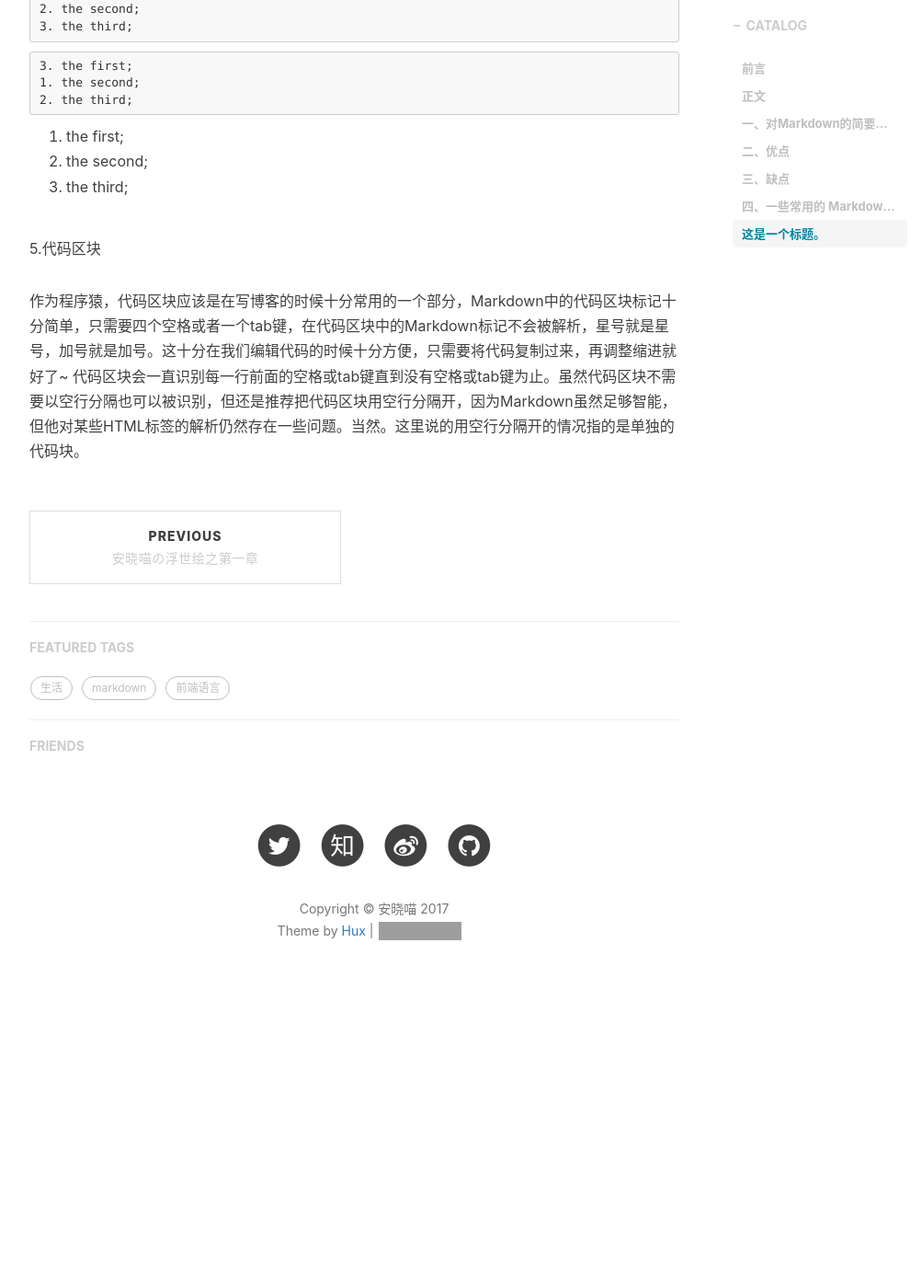
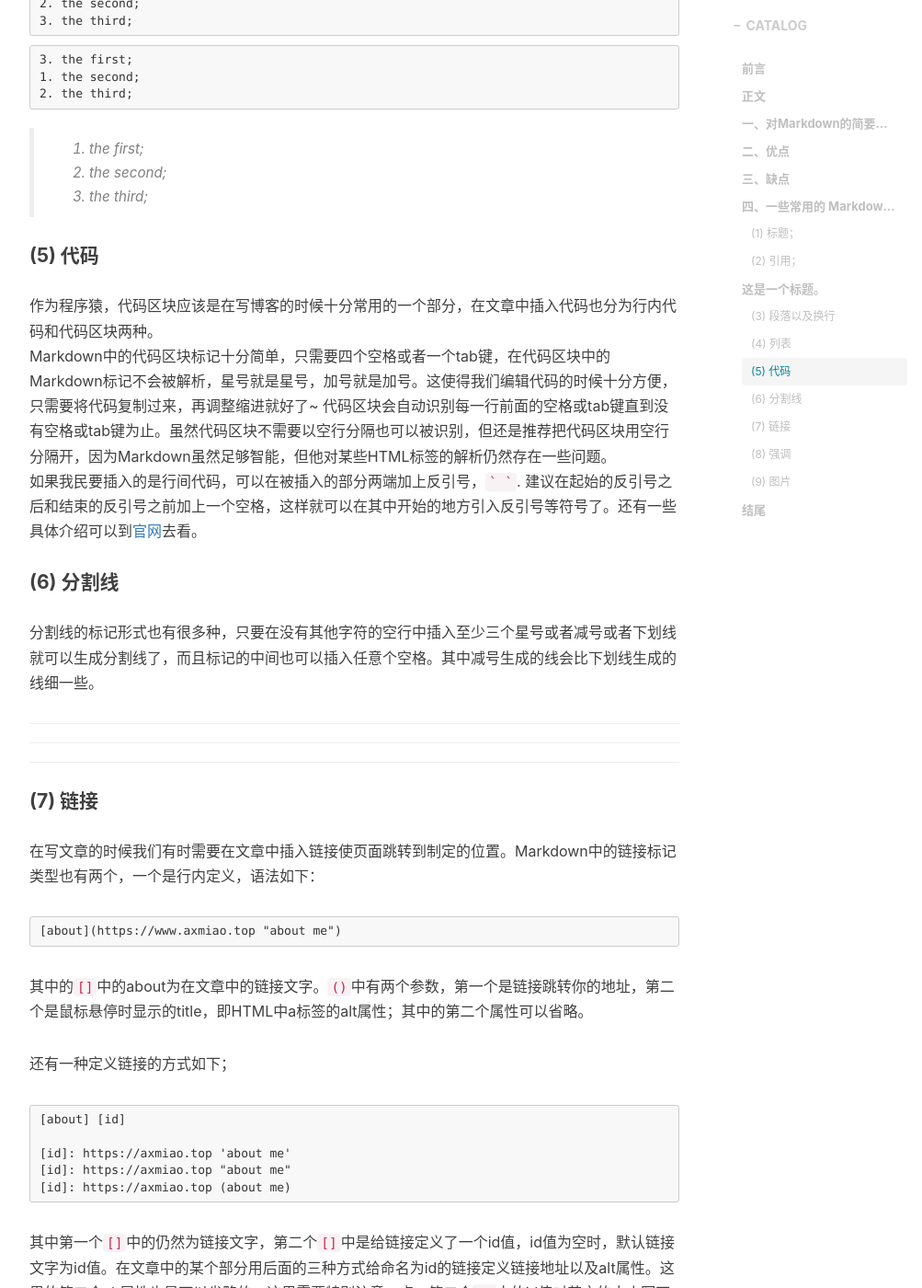
Before and after one commit to axmiao/axmiao.github.io, a Jekyll site: the page built from _posts/2017-07-31-Markdown语言.md, in a window 1280 px wide and 1400 px high, scrolled down 4995 px. Shown: the whole window at 92% size, without its empty margins (233-1236 px from the left). Built offline with Jekyll 4.4.1, drawn with Linux system fonts in a browser that asks for light colours; nearby versions of some CDN libraries; comment, search, counter and statistics services are not loaded; before the commit the page ends 6111 px from its top, so only the background shows below that; some of the changed text lies outside the part shown; grey boxes are pictures that could not be loaded.

Commit message:
post about markdown 0.0.33

````diff
--- a/_posts/2017-07-31-Markdown语言.md
+++ b/_posts/2017-07-31-Markdown语言.md
@@ -46,7 +46,7 @@ Markdown语言应该可以算是HTML语言的精简版，当我们想要生成
 
 ### 四、一些常用的 Markdown语法
 
-1. 标题；
+#### (1) 标题；
 
 在Markdown中，标题的表示方法有两种
 其一是用底线的形式来标记标题。利用=来标记高阶标题，用-来标记低阶标题；如下面的例子：
@@ -70,7 +70,7 @@ This is an H2
 ###### Title
 ```
 
-2.引用；
+#### (2) 引用；
 
 Markdown中标记引用使用的是`>`，类似于email中的引用方式。在引用内容的前边加上`>`,即生成引用区块，我在百度上看到一个帖子中说引用区块的最前端需要与前面的内容用至少一个空行隔开，如果没有这个空行，将无法终止这个引用区块，即使在引用区块结尾的地方用很多空行隔开也无效。由此可知在Markdown中在段落之间或者不同的区块之间空行是一个十分良好的习惯。
 关于引用的标记也有如下几种不同的情况：
@@ -142,11 +142,11 @@ id sem consectetuer libero luctus adipiscing.
 >
 >     return shell_exec("echo $input | $markdown_script");
 
-3.段落以及换行
+#### (3) 段落以及换行
 
-如果是确定一个段落可以在段落的前后分别用一个空行将其隔开，中间的字符就将成为一个段落，但是段落之间会有较大的空间，如果你指向让文字换行而不产生那么大的空间，可以在要换行的地方先打至少两个空格加一个回车，这样就相当于在当前位置添加了HTML中的`<br/>`；
+如果是确定一个段落可以在段落的前后分别用一个空行将其隔开，中间的字符就将成为一个段落，但是段落之间会有较大的空间，如果你只想让文字换行而不产生那么大的空间，可以在要换行的地方先打至少两个空格再加一个回车，这样就相当于在当前位置添加了HTML中的`<br/>`；
 
-4.列表
+#### (4) 列表
 
 列表分为有序列表和无序列表。两种列表的标记形式十分相似。
 
@@ -188,10 +188,73 @@ id sem consectetuer libero luctus adipiscing.
 2. the third;
 ```
 
-1. the first;
-8. the second;
-5. the third;
+>1. the first;
+>8. the second;
+>5. the third;
 
-5.代码区块
 
-作为程序猿，代码区块应该是在写博客的时候十分常用的一个部分，Markdown中的代码区块标记十分简单，只需要四个空格或者一个tab键，在代码区块中的Markdown标记不会被解析，星号就是星号，加号就是加号。这十分在我们编辑代码的时候十分方便，只需要将代码复制过来，再调整缩进就好了~ 代码区块会一直识别每一行前面的空格或tab键直到没有空格或tab键为止。虽然代码区块不需要以空行分隔也可以被识别，但还是推荐把代码区块用空行分隔开，因为Markdown虽然足够智能，但他对某些HTML标签的解析仍然存在一些问题。当然。这里说的用空行分隔开的情况指的是单独的代码块。
+#### (5) 代码
+
+作为程序猿，代码区块应该是在写博客的时候十分常用的一个部分，在文章中插入代码也分为行内代码和代码区块两种。
+Markdown中的代码区块标记十分简单，只需要四个空格或者一个tab键，在代码区块中的Markdown标记不会被解析，星号就是星号，加号就是加号。这使得我们编辑代码的时候十分方便，只需要将代码复制过来，再调整缩进就好了~ 代码区块会自动识别每一行前面的空格或tab键直到没有空格或tab键为止。虽然代码区块不需要以空行分隔也可以被识别，但还是推荐把代码区块用空行分隔开，因为Markdown虽然足够智能，但他对某些HTML标签的解析仍然存在一些问题。
+如果我民要插入的是行间代码，可以在被插入的部分两端加上反引号，`` ` ` ``. 建议在起始的反引号之后和结束的反引号之前加上一个空格，这样就可以在其中开始的地方引入反引号等符号了。还有一些具体介绍可以到[官网](http://www.markdown.cn "markdown中文网")去看。
+
+#### (6) 分割线
+
+分割线的标记形式也有很多种，只要在没有其他字符的空行中插入至少三个星号或者减号或者下划线就可以生成分割线了，而且标记的中间也可以插入任意个空格。其中减号生成的线会比下划线生成的线细一些。
+
+* * *
+---
+_ _ _
+
+#### (7) 链接
+
+在写文章的时候我们有时需要在文章中插入链接使页面跳转到制定的位置。Markdown中的链接标记类型也有两个，一个是行内定义，语法如下：
+
+```
+[about](https://www.axmiao.top "about me")
+```
+
+其中的`[]`中的about为在文章中的链接文字。`()`中有两个参数，第一个是链接跳转你的地址，第二个是鼠标悬停时显示的title，即HTML中a标签的alt属性；其中的第二个属性可以省略。
+
+还有一种定义链接的方式如下；
+
+```
+[about] [id]
+
+[id]: https://axmiao.top 'about me'
+[id]: https://axmiao.top "about me"
+[id]: https://axmiao.top (about me)
+```
+
+其中第一个`[]`中的仍然为链接文字，第二个`[]`中是给链接定义了一个id值，id值为空时，默认链接文字为id值。在文章中的某个部分用后面的三种方式给命名为id的链接定义链接地址以及alt属性。这里的第二个alt属性也是可以省略的；这里需要特别注意一点，第二个`[]`中的id值对英文的大小写不敏感，所以要注意明命名不要冲突。
+
+在这两种定义链接的方法中，如果引用的链接地址是同一个主机的可以使用绝对路径。
+
+#### (8) 强调
+
+强调一般分为两种，一种是加粗，一种是斜体，加粗可以使被强调的部分在总体上十分明显，斜体可以让读者在细读时知道这里是被强调的部分。两种强调的标记方式十分相似，都是通过`*`,`_`两种符号进行标记，斜体部分的首尾个一个`*`或`_`，加粗的部分首尾个两个`*`或`_`，在解析为HTML文件的时候，斜体部分会被解析为`<em>`标签，而加粗部分会被解析为`<strong>`标签。下面是例子：
+
+```
+*single asterisks*
+_single underscores_
+**double asterisks**
+__double underscores__
+```
+
+*single asterisks*
+_single underscores_
+**double asterisks**
+__double underscores__
+
+这里有一个需要注意的点是，强调部分首尾的标记符号应该相同，并且如果首尾的符号两端都有空格，这个符号将会被当做一个字符，而不是一个标记，如果我们想要直接输出星号或者下划线，可以在其前面加上一个`\`进行转义。
+
+#### (9) 图片
+
+图片的引入方式与链接十分相似，只是在第一个方括号直接多了一个`!`，其他的都是一样的，具体介绍就不复述了，往上翻一翻就可以找到啦。
+
+## 结尾
+
+关于Markdown的基础介绍就这些，这只是最基础，最简单的一些内容。其他的高深的内容如果以后遇到了再继续总结~
+
+这是安晓喵的博客里的第一篇技术类博客，到这里就结束了，虽然写的不是很好，但是已经很努力了，来来回回的改了五六遍的样子，以后关于文笔方面会继续提高的~
````
